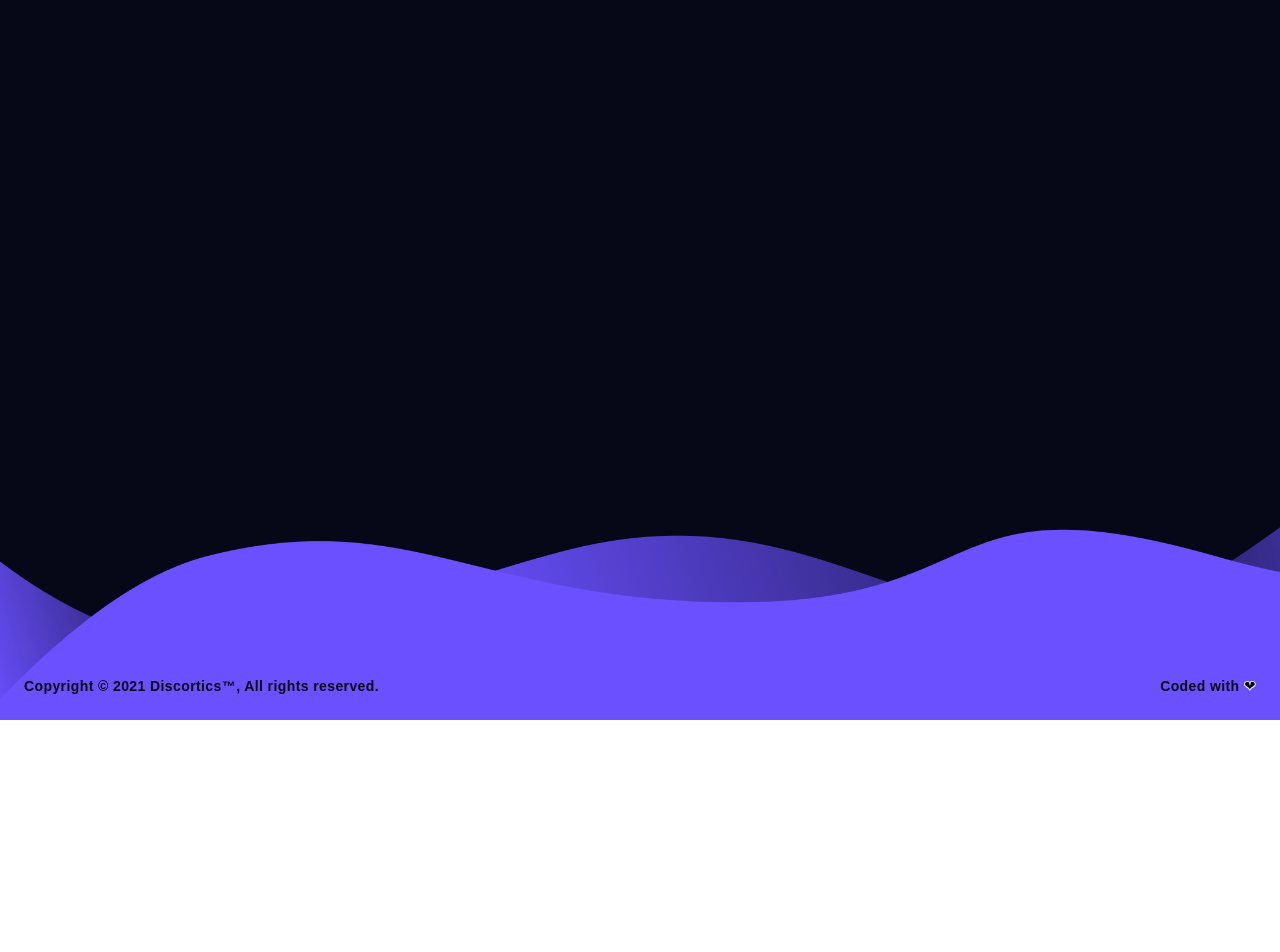
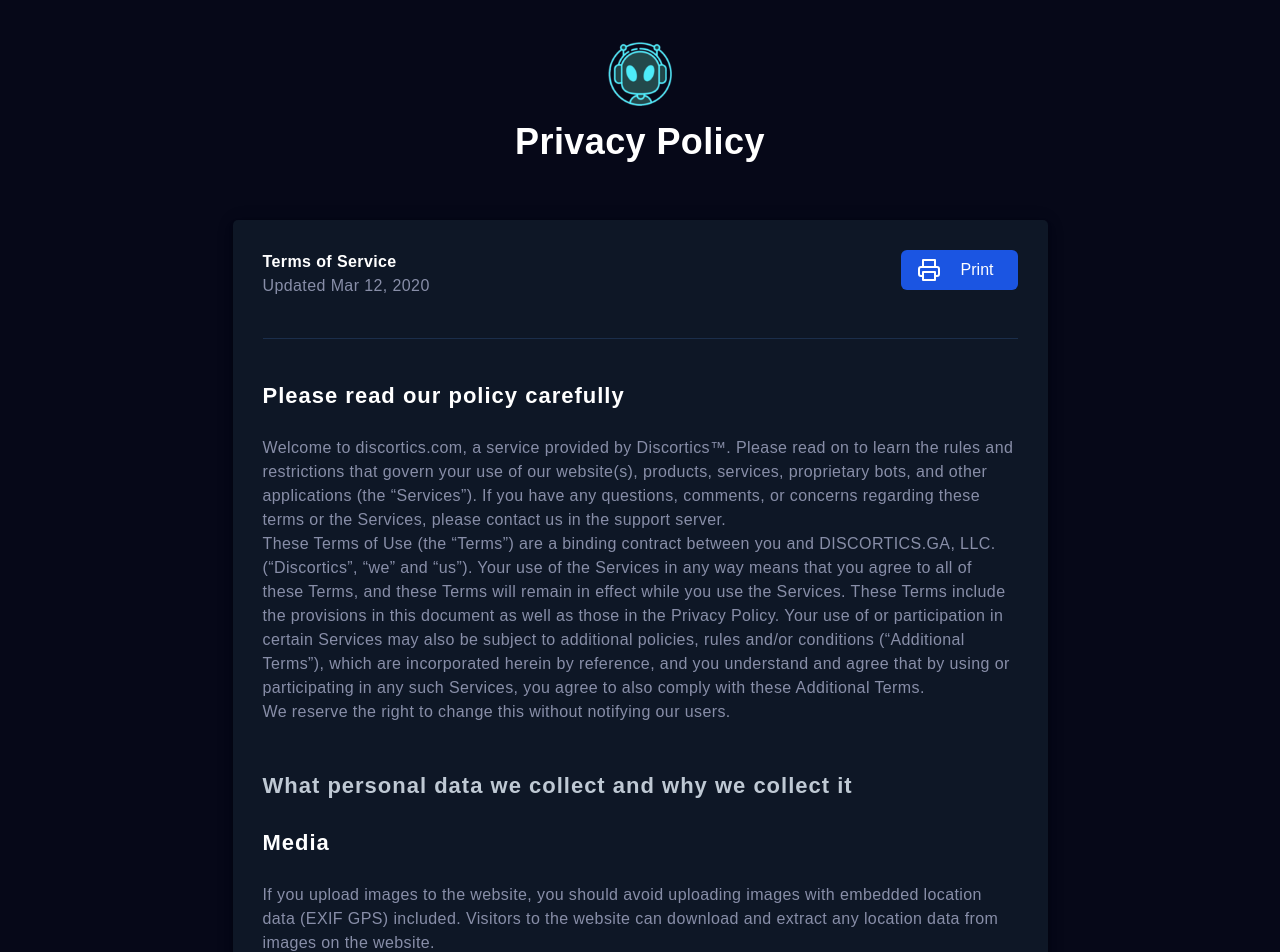
Before and after one commit to josephp126/nuxt-tailwind-discord, a Nuxt app: page /privacy in a window 1280 px wide. Shown: the part 80-1032 px from the top of the page. Before the commit the page ends 800 px from the top, so only its background shows below. Built offline with nearby package versions, Linux system fonts and the light colour scheme.

Commit message:
copypaste from svelte-rewrite

```diff
--- /dev/null
+++ b/pages/privacy/index.vue
@@ -0,0 +1,242 @@
+
+<template>
+  <div>
+    <div id="headerWrapper">
+      <div class="block">
+        <div class="flex-col mx-auto items-center">
+          <div class="mx-auto self-center">
+            <a href="/" class="w-48">
+              <img
+                src="/img/90x90.png"
+                class="w-20 p-2 mx-auto object-cover"
+                alt="logo"
+              />
+            </a>
+          </div>
+          <div class="text-center p-2">
+            <p class="text-4xl font-semibold">Privacy Policy</p>
+          </div>
+        </div>
+      </div>
+    </div>
+
+    <div id="privacyWrapper" class="">
+      <div class="privacy-container">
+        <div class="privacyContent">
+          <div class="flex justify-between privacy-head">
+            <div class="privacyHeader">
+              <h1>Terms of Service</h1>
+              <p>Updated Mar 12, 2020</p>
+            </div>
+
+            <div class="get-privacy-terms align-self-center">
+              <button
+                class="
+                  bg-discortics-200
+                  flex
+                  rounded-md
+                  block
+                  px-4
+                  py-2
+                  transition
+                  duration-500
+                  ease-in-out
+                  transform
+                  hover:-translate-y-1
+                "
+                onClick="window.print()"
+              >
+                <svg
+                  xmlns="http://www.w3.org/2000/svg"
+                  width="24"
+                  height="24"
+                  viewBox="0 0 24 24"
+                  fill="none"
+                  stroke="currentColor"
+                  stroke-width="2"
+                  stroke-linecap="round"
+                  stroke-linejoin="round"
+                  class="feather feather-printer"
+                >
+                  <polyline points="6 9 6 2 18 2 18 9"></polyline>
+                  <path
+                    d="M6 18H4a2 2 0 0 1-2-2v-5a2 2 0 0 1 2-2h16a2 2 0 0 1 2 2v5a2 2 0 0 1-2 2h-2"
+                  ></path>
+                  <rect x="6" y="14" width="12" height="8"></rect>
+                </svg>
+                <span class="px-2">Print</span>
+              </button>
+            </div>
+          </div>
+
+          <div class="privacy-content-container">
+            <section>
+              <h5>Please read our policy carefully</h5>
+              <p>
+                Welcome to discortics.com, a service provided by Discortics™.
+                Please read on to learn the rules and restrictions that govern
+                your use of our website(s), products, services, proprietary
+                bots, and other applications (the “Services”). If you have any
+                questions, comments, or concerns regarding these terms or the
+                Services, please contact us in the support server.
+              </p>
+
+              <p>
+                These Terms of Use (the “Terms”) are a binding contract between
+                you and DISCORTICS.GA, LLC. (“Discortics”, “we” and “us”). Your
+                use of the Services in any way means that you agree to all of
+                these Terms, and these Terms will remain in effect while you use
+                the Services. These Terms include the provisions in this
+                document as well as those in the Privacy Policy. Your use of or
+                participation in certain Services may also be subject to
+                additional policies, rules and/or conditions (“Additional
+                Terms”), which are incorporated herein by reference, and you
+                understand and agree that by using or participating in any such
+                Services, you agree to also comply with these Additional Terms.
+              </p>
+
+              <p>
+                We reserve the right to change this without notifying our users.
+              </p>
+            </section>
+
+            <h5 class="policy-info-ques">
+              What personal data we collect and why we collect it
+            </h5>
+
+            <section>
+              <h5>Media</h5>
+
+              <p>
+                If you upload images to the website, you should avoid uploading
+                images with embedded location data (EXIF GPS) included. Visitors
+                to the website can download and extract any location data from
+                images on the website.
+              </p>
+            </section>
+
+            <section>
+              <h5>Cookies</h5>
+
+              <p>
+                If you have an account and you log in to this site, we will set
+                a temporary cookie to determine if your browser accepts cookies.
+                This cookie contains no personal data and is discarded when you
+                close your browser.
+              </p>
+
+              <p>
+                When you log in, we will also set up several cookies to save
+                your login information and your screen display choices. Login
+                cookies last for days. If you log out of your account, the login
+                cookies will be removed.
+              </p>
+            </section>
+
+            <section>
+              <h5>Embedded content from other websites.</h5>
+
+              <p>
+                Articles on this site & the bot may include embedded content
+                (e.g. videos, images, articles, etc.). We do not own the content
+                displayed.
+              </p>
+
+              <p>
+                We use <a href="https://arc.io">arc.io</a> to monetize our
+                dashboard. Arc does not collect your data, you may visit their
+                website & review their policy. You will see a blue circle in the
+                left-bottom corner. In order to opt out from Arc, select Opt out
+                from the menu which pops up on click.
+              </p>
+            </section>
+
+            <section>
+              <h5>Device Fingerprint</h5>
+
+              <p>
+                THIS IS ONLY APPLICABLE TO SERVERS & ITS USERS WHICH UTILISES
+                OUR VERIFICATION SYSTEM. Discortics stores your device
+                fingerprints such as IP Address inorder to provide secure & safe
+                enviornment for the users. The data is stored using SHA 512 with
+                RSA Encryption in our highly secure database. The access to the
+                database is restricted to the owner of Discortics™.
+              </p>
+            </section>
+
+            <section>
+              <h5>User Tracking</h5>
+
+              <p>
+                In order to provide statistical data to the server admins, user
+                activities such as message count, time in VC, invites etc are
+                tracked server-wise.
+              </p>
+            </section>
+
+            <h5 class="policy-info-ques">Who gets this data?</h5>
+
+            <section>
+              <h5>We do not sell your data</h5>
+
+              <p>
+                Your data is safe with us and isn't being shared with any third
+                parties.
+              </p>
+            </section>
+
+            <section>
+              <h5>The Owner</h5>
+
+              <p>
+                Your data is stored in our highly secure database. The access to
+                the database is restricted to the owner of Discortics™.
+              </p>
+            </section>
+
+            <h5 class="policy-info-ques">Questions & Concerns</h5>
+
+            <section>
+              <h5>Support Server</h5>
+
+              <p>
+                If you are concerned/suspicious about any of the above given
+                statements/data , you can enquire about it in
+                <a href="https://discord.gg/buHBCtE">The Support Server</a>
+              </p>
+            </section>
+
+            <h5 class="policy-info-ques">Remove Your Data</h5>
+
+            <section>
+              <h5>Data Retention</h5>
+
+              <p>
+                Even if the bot is removed from a server, the settings
+                configured for the bot still exists for 30 days. If you want to
+                have it removed, you can have the rights to request the devs to
+                do so. Once deleted, its not possible to recover it back.
+              </p>
+
+              <p>
+                Additionally, if you would like to request for removal, contact
+                <a href="https://discord.gg/buHBCtE">The Support Server</a>
+              </p>
+            </section>
+          </div>
+        </div>
+      </div>
+    </div>
+  </div>
+</template>
+<script>
+export default {
+  layout: 'privacy',
+  head() {
+    return {
+      title: 'Privacy Policy',
+    }
+  },
+}
+</script>
+<style scoped src = '@/static/css/privacy.css' />
```
